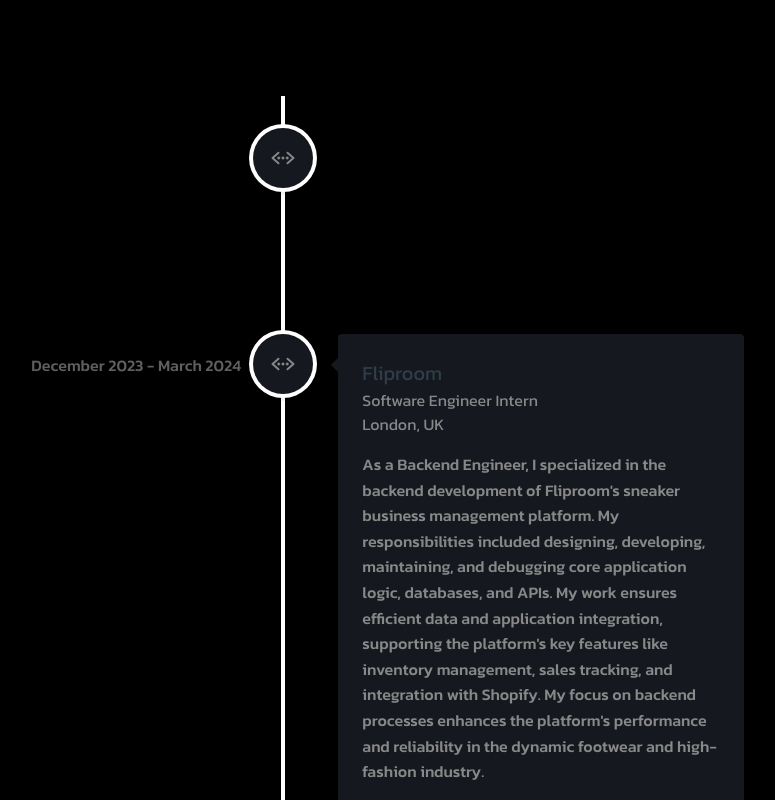
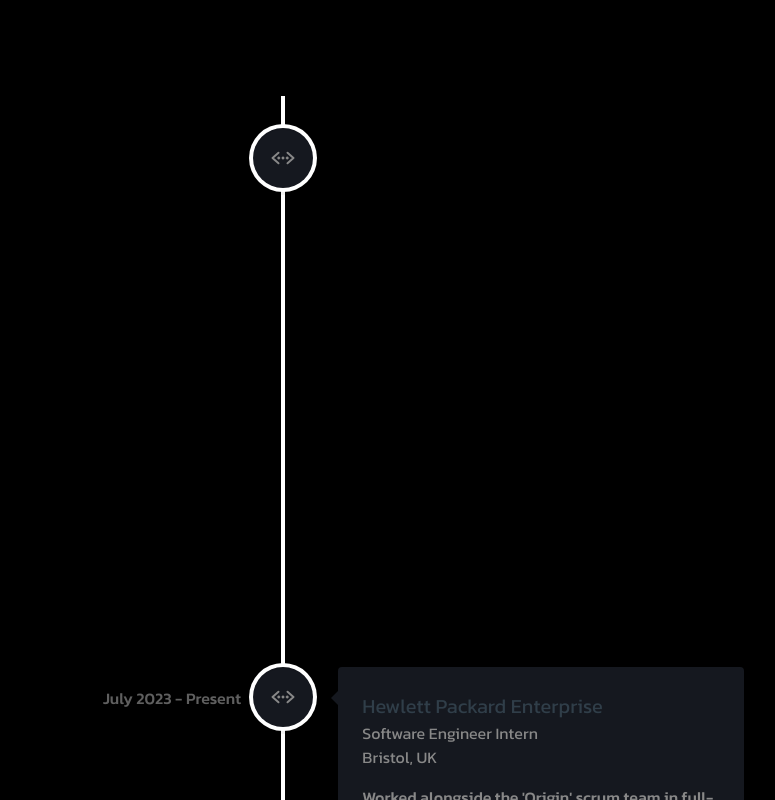
Before and after one commit to Osireg17/portfolio-v2, a React (Create React App) app: page / in a window 1280 px wide. Shown: the part 1400-2200 px from the top of the page, without its empty margins (357-1132 px from the left). Built offline with nearby package versions, Linux system fonts and the light colour scheme.

Commit message:
Removed MS and updated CV

```diff
--- a/src/data.tsx
+++ b/src/data.tsx
@@ -31,16 +31,16 @@
 
 
 export const Experience = [
-  {
-    id: 1,
-    date: "June 2024 - August 2024",
-    iconsSrc: <IoCodeWorking />,
-    company: "Morgan Stanley",
-    title: "Incoming Software Engineer Intern",
-    location: "London, UK",
-
-
-  },
+  // {
+  //   id: 1,
+  //   date: "June 2024 - August 2024",
+  //   iconsSrc: <IoCodeWorking />,
+  //   company: "Morgan Stanley",
+  //   title: "Incoming Software Engineer Intern",
+  //   location: "London, UK",
+  //
+  //
+  // },
   {
     id: 2,
     date: "December 2023 - March 2024",
@@ -192,7 +192,7 @@
       name: "Bible Verse Image Generator",
       imageSrc: img19,
       description: "A web application that allows users to generate images of bible verses. The application uses the Bible API to fetch the bible verses and then uses the Unsplash API to fetch images, then creates a nice downloadable image which can be used for personal use.",
-      techs: "NextJs, Typescript, Bible API, AWS Lambda, AWS Dynamo DB, AWS GraphQL",
+      techs: "NextJs, Typescript, Bible API, AWS Services, Unsplash API",
       github: "https://prod.d3bl58w44ip2gh.amplifyapp.com/"
     },
     {
@@ -218,7 +218,15 @@
       description: "A Django web application that allows users to track the price of items on Amazon. This is done through web scraping and searching for the product name and price. This has come in hand multiple times, escpecially around relative's birthdays and Christmas.",
       techs: "Python, Django, SQLite",
       github: "https://github.com/Osireg17/Amazon-Price-Tracker"
+    },{
+        id: 15,
+        name: "Prescription Reminder App",
+        imageSrc: "",
+        description: "A very basic web application that allows my fathers pharmacies to be able to send mass sms messages to their customers to come and pick up their prescriptions. The application uses the Webex API to send sms messages to the customers. Going to expand on this project in the future to include more features that benefit my fathers pharmacy.",
+        techs: "Nextjs, Flask",
+        github: "https://github.com/Osireg17/Automate_Text_Frontend"
     }
+
   ];
 
   export const Hackathons = [
```
